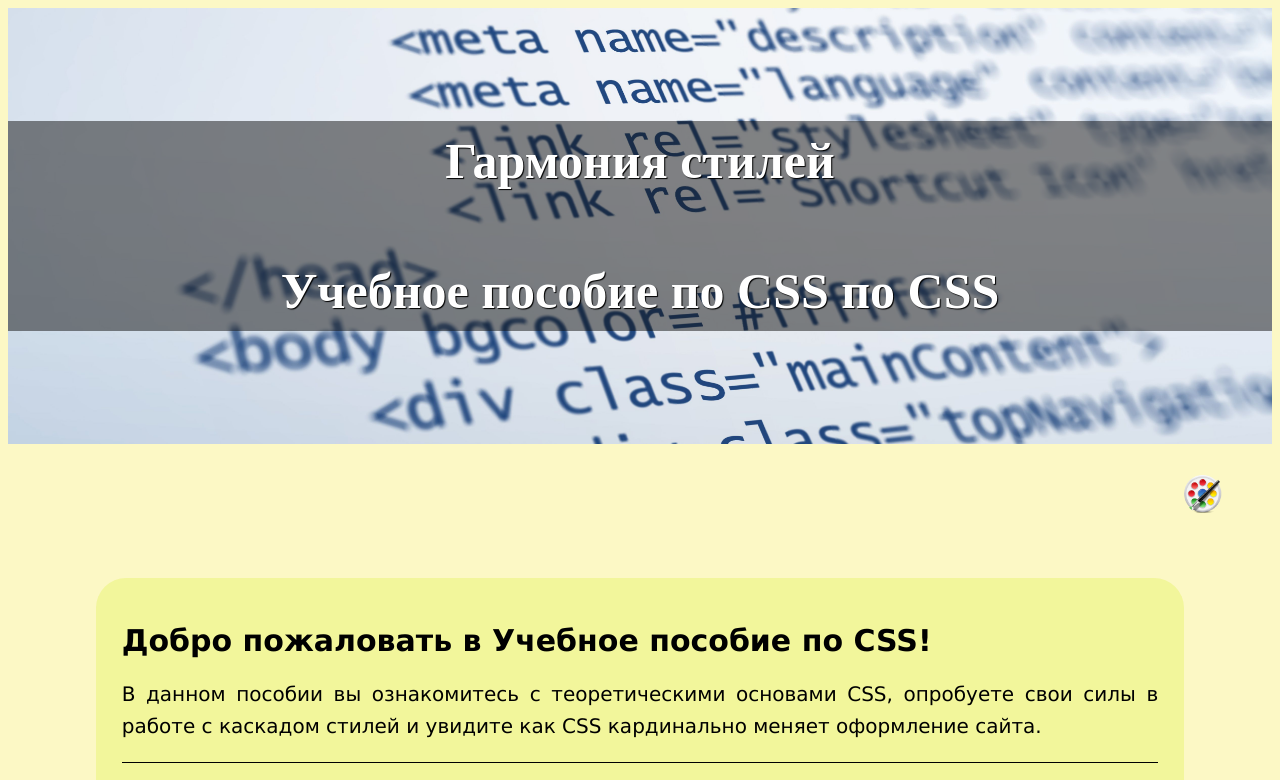
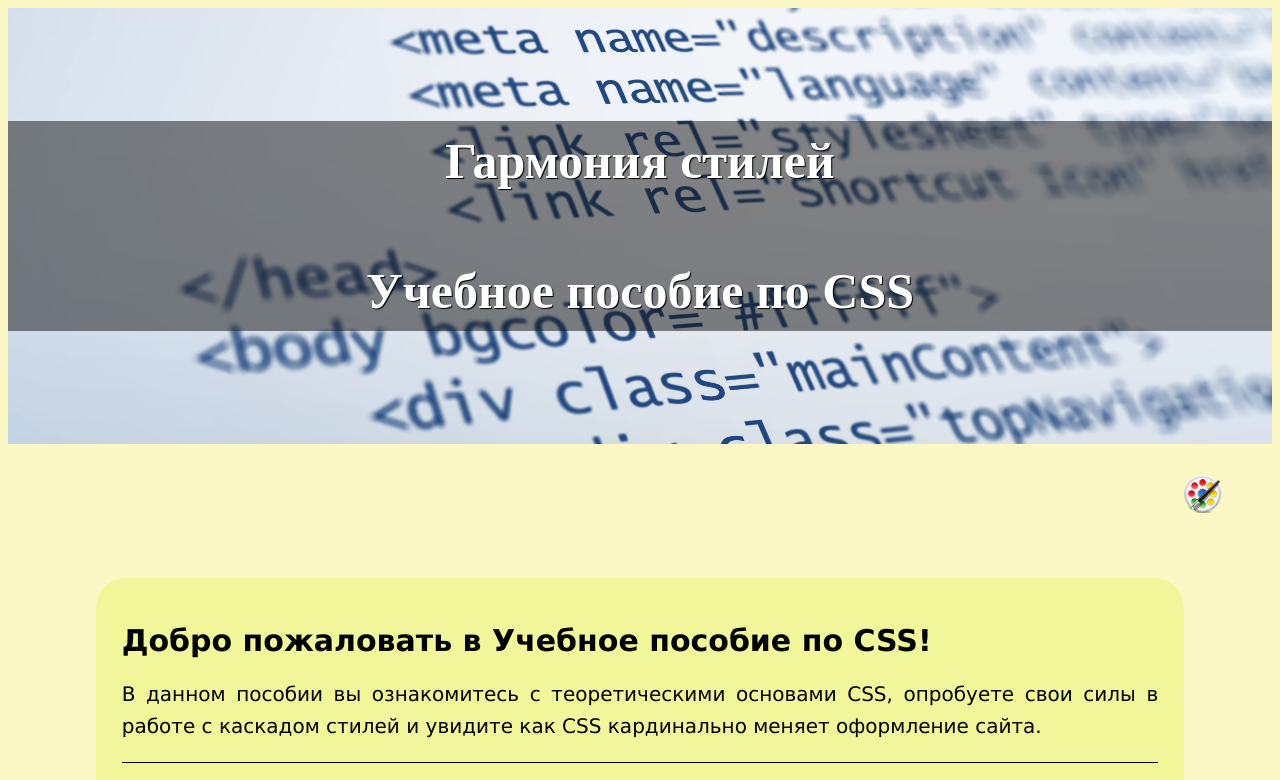
Before and after one commit to DainKirs/-.-CSS, a plain HTML site: page index.html in a window 1280 px wide. Shown: the top 780 px of the page. Drawn offline with Linux system fonts and the light colour scheme.

Commit message:
fixed problems with text

```diff
--- a/index.html
+++ b/index.html
@@ -12,7 +12,7 @@
   <div class="header-content">
 
     <p>Гармония стилей</p>
-    <p>Учебное пособие по CSS по CSS</p>
+    <p>Учебное пособие по CSS</p>
   </div>
 </header>
 
```
